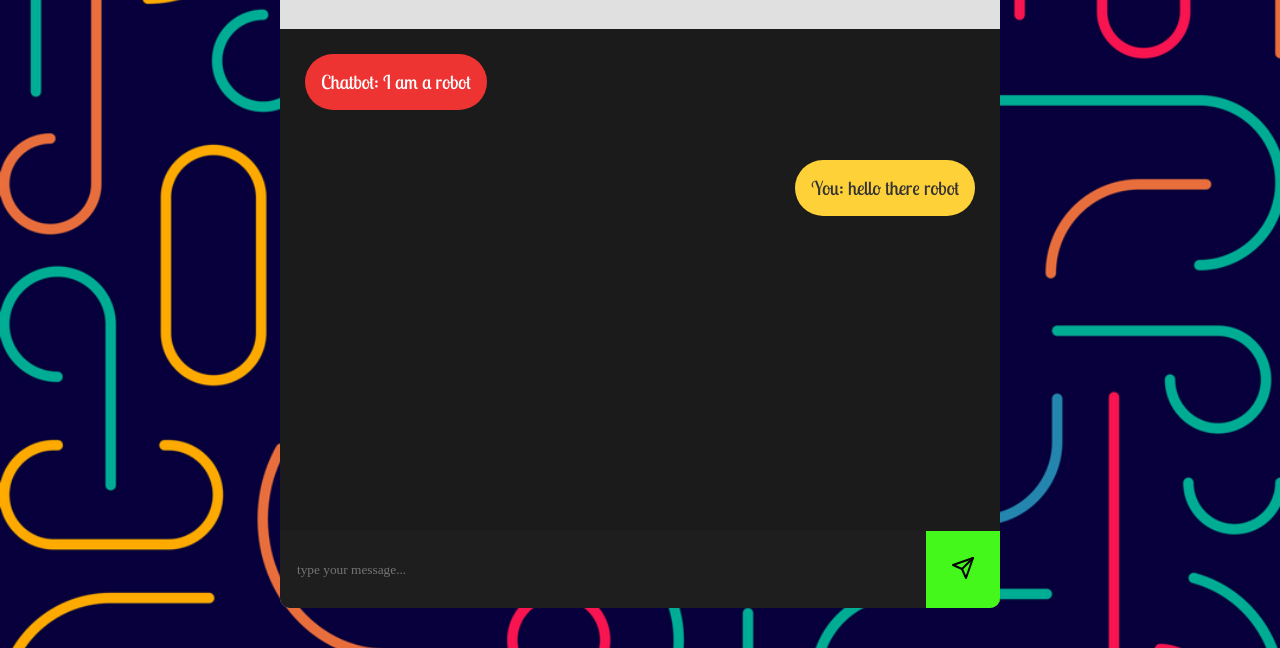
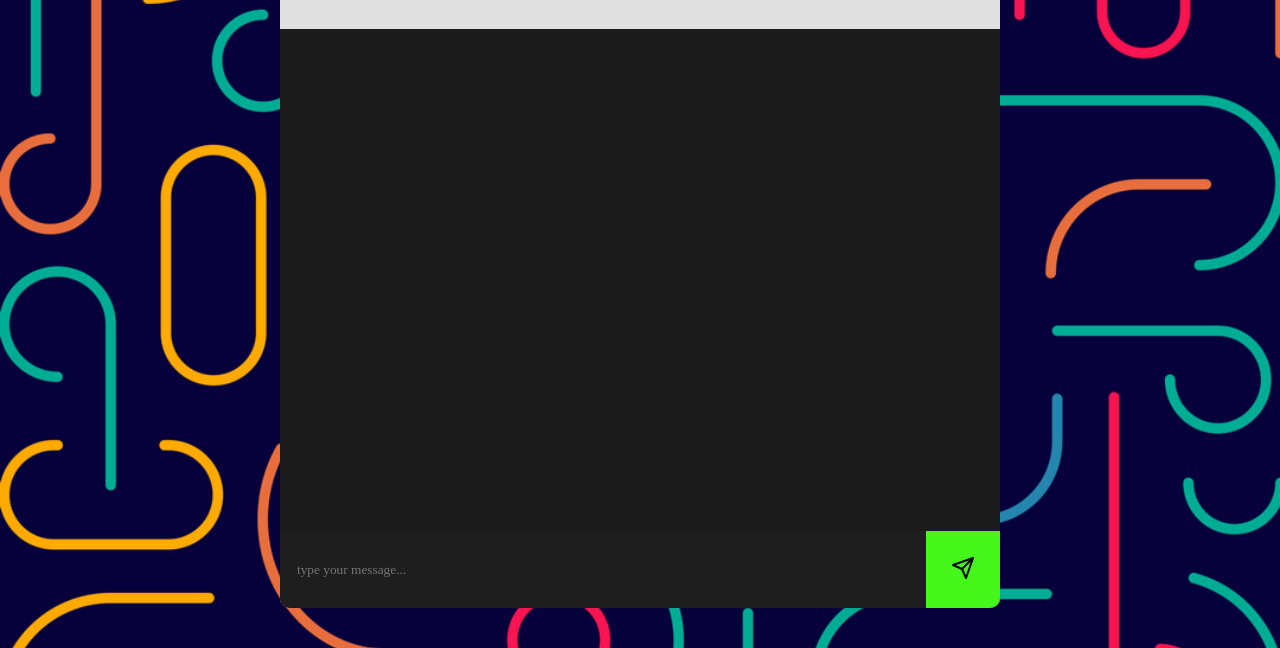
Before and after one commit to auleki/chatbot, a plain HTML site: page index.html in a window 1280 px wide. Shown: the part 152-800 px from the top of the page. Drawn offline with Linux system fonts and the light colour scheme; a web font is replaced by a local one.

Commit message:
removed statics for test

```diff
--- a/index.html
+++ b/index.html
@@ -32,7 +32,7 @@
 
                     <div id="responses">
 
-                        <p id="bot">
+                        <!-- <p id="bot">
                             <span class="bot-response">
                                 Chatbot: I am a robot
                             </span>
@@ -42,7 +42,7 @@
                             <span class="user-response">
                                 You: hello there robot
                             </span>
-                        </p>
+                        </p> -->
 
 
                         <!-- <span class="bot-response">Chatbot: ${product}</span> -->
```
